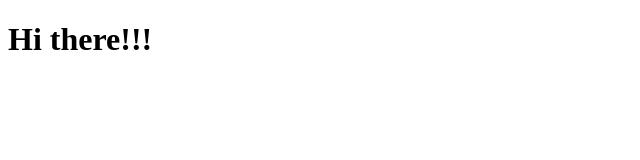
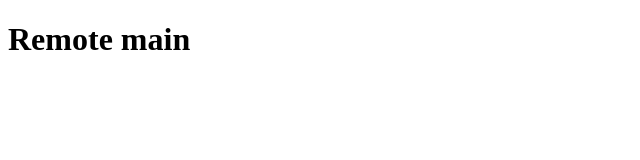
Before and after one commit to i-0n/test, a plain HTML site: page foder/index.html in a window 1280 px wide. Shown: the whole page, without its empty margins (0-640 px from the left). Drawn offline with Linux system fonts and the light colour scheme.

Commit message:
Update index.html remote

```diff
--- a/foder/index.html
+++ b/foder/index.html
@@ -6,6 +6,6 @@
     <title>Document</title>
 </head>
 <body>
-    <h1>Hi there!!!</h1>
+    <h1>Remote main</h1>
 </body>
 </html>
```
